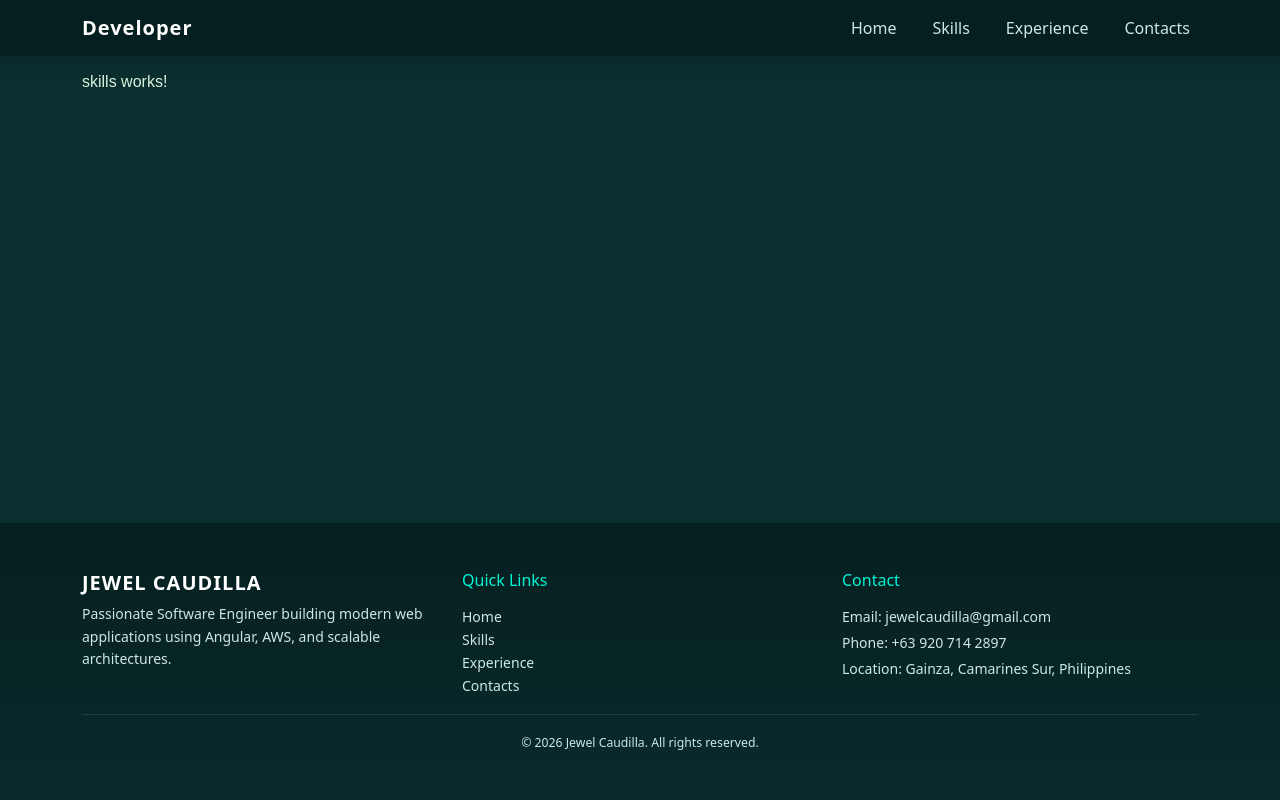
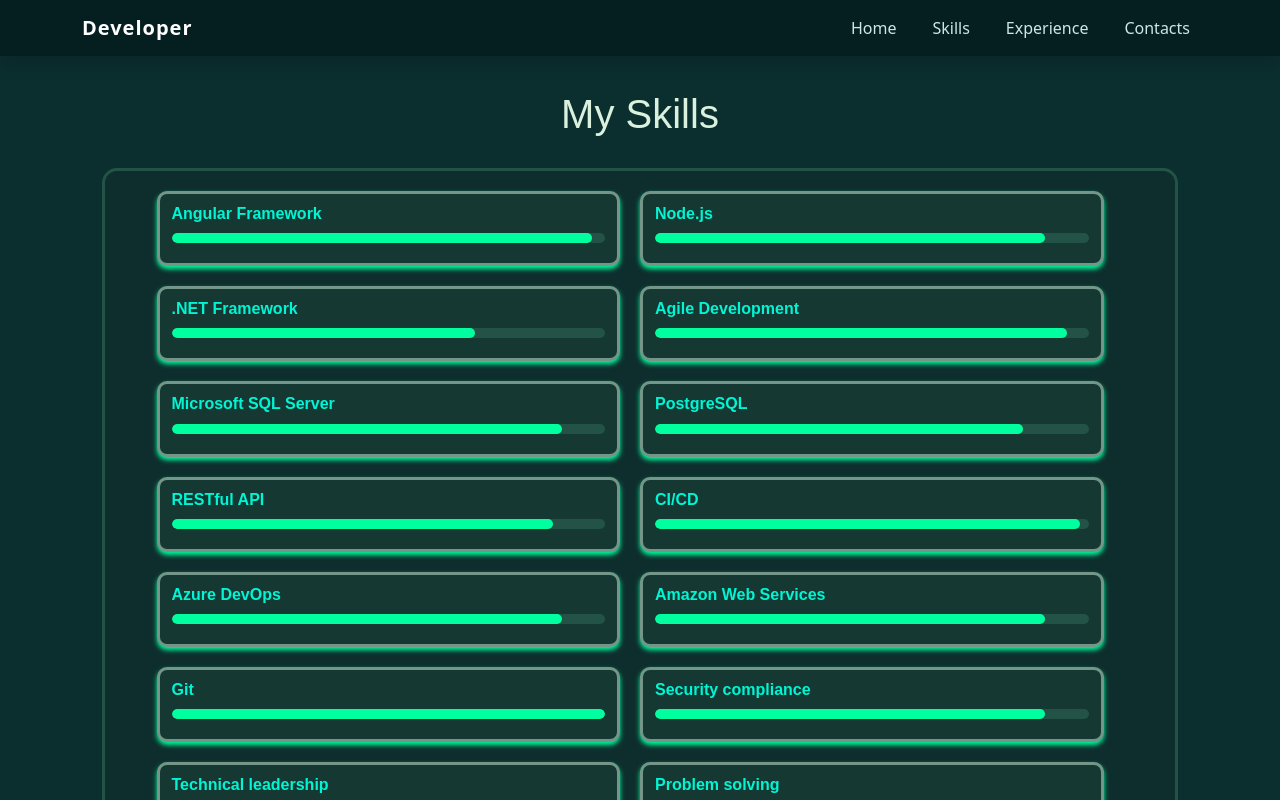
Before and after one commit to jccaudilla03/myportfolio, an Angular app: page /skills in a window 1280 px wide. Shown: the top 800 px of the page. Built offline with nearby package versions, Linux system fonts and the light colour scheme.

Commit message:
Updated Skills

```diff
--- a/src/app/pages/skills/skills.html
+++ b/src/app/pages/skills/skills.html
@@ -1 +1,15 @@
-<p>skills works!</p>
+<div class="container main-container">
+    <h1 class="page-header">My Skills</h1>
+    <div class="container container-skills">
+        @for (item of skillsList; track $index) {
+        <div class="col col-md-6">
+            <div class="container skill-item">
+                <h3 class="skill-header">{{ item.name }}</h3>
+                <div class="progress">
+                    <div class="progress-bar" [style]=" 'width: ' + item.proficiency + '%' "></div>
+                </div>
+            </div>
+        </div>
+        }
+    </div>
+</div>
--- a/src/app/pages/skills/skills.scss
+++ b/src/app/pages/skills/skills.scss
@@ -0,0 +1,53 @@
+.main-container {
+    padding: 20px;
+    margin-bottom: 50px;
+}
+
+.page-header {
+    text-align: center;
+    margin-bottom: 30px;
+}
+
+.container-skills {
+    background-color: rgba(18, 46, 44, 0.4);
+    border: 3px solid #235347;
+    border-radius: 15px;
+    padding: 20px;
+    display: flex;
+    flex-wrap: wrap;
+    justify-content: center;
+}
+
+.col {
+    width: 45%;
+    margin-right: 20px;
+    margin-bottom: 20px;
+}
+
+.skill-item {
+    border: 3px solid #739688;
+    border-radius: 10px;
+    background-color: #163832;
+    box-shadow: 0 3px 5px #00ff9f;
+}
+
+.skill-header {
+    font-size: medium;
+    font-weight: bolder;
+    padding-top: 10px;
+    color: #00f5d4;
+}
+
+.progress {
+    background-color: #235347;
+    border-radius: 10px;
+    height: 10px;
+    margin-top: 10px;
+    margin-bottom: 20px;
+}
+
+.progress-bar {
+    background-color: #00ff9f;
+    height: 100%;
+    border-radius: 10px;
+}
--- a/src/app/pages/skills/skills.ts
+++ b/src/app/pages/skills/skills.ts
@@ -6,4 +6,41 @@
   templateUrl: './skills.html',
   styleUrl: './skills.scss',
 })
-export class Skills {}
+export class Skills {
+
+  skillsList: Skill[] = [];
+
+  constructor() {
+    this.skillsList = [
+      { name: 'Angular Framework', proficiency: 97 },
+      { name: 'Node.js', proficiency: 90 },
+      { name: '.NET Framework', proficiency: 70 },
+      { name: 'Agile Development', proficiency: 95 },
+      { name: 'Microsoft SQL Server', proficiency: 90 },
+      { name: 'PostgreSQL', proficiency: 85 },
+      { name: 'RESTful API', proficiency: 88 },
+      { name: 'CI/CD', proficiency: 98 },
+      { name: 'Azure DevOps', proficiency: 90 },
+      { name: 'Amazon Web Services', proficiency: 90 },
+      { name: 'Git', proficiency: 100 },
+      { name: 'Security compliance', proficiency: 90 },
+      { name: 'Technical leadership', proficiency: 90 },
+      { name: 'Problem solving', proficiency: 90 },
+      { name: 'Creative thinking', proficiency: 90 },
+      { name: 'Team collaboration', proficiency: 90 },
+      { name: 'Effective communication', proficiency: 90 },
+
+    ];
+  }
+
+}
+
+class Skill {
+  name: string;
+  proficiency: number; // Percentage (0-100)
+
+  constructor() {
+    this.name = '';
+    this.proficiency = 0;
+  }
+}
```
